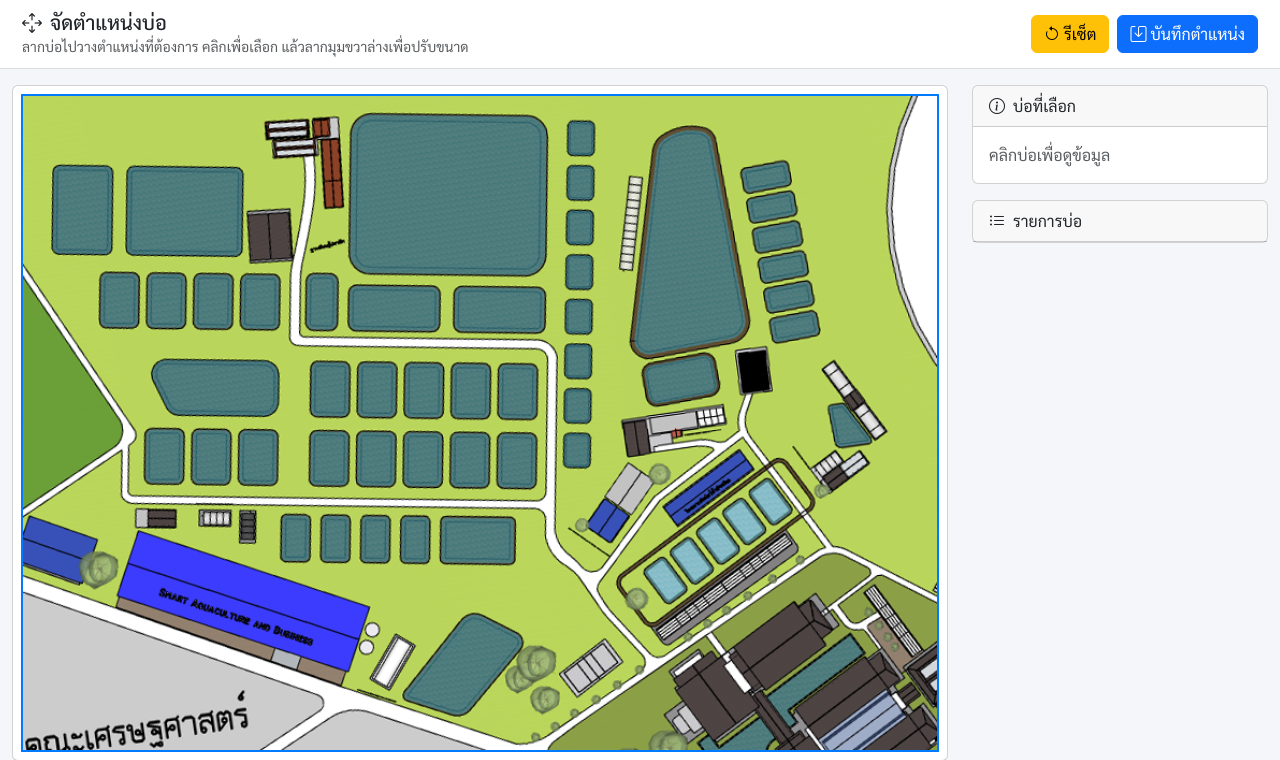
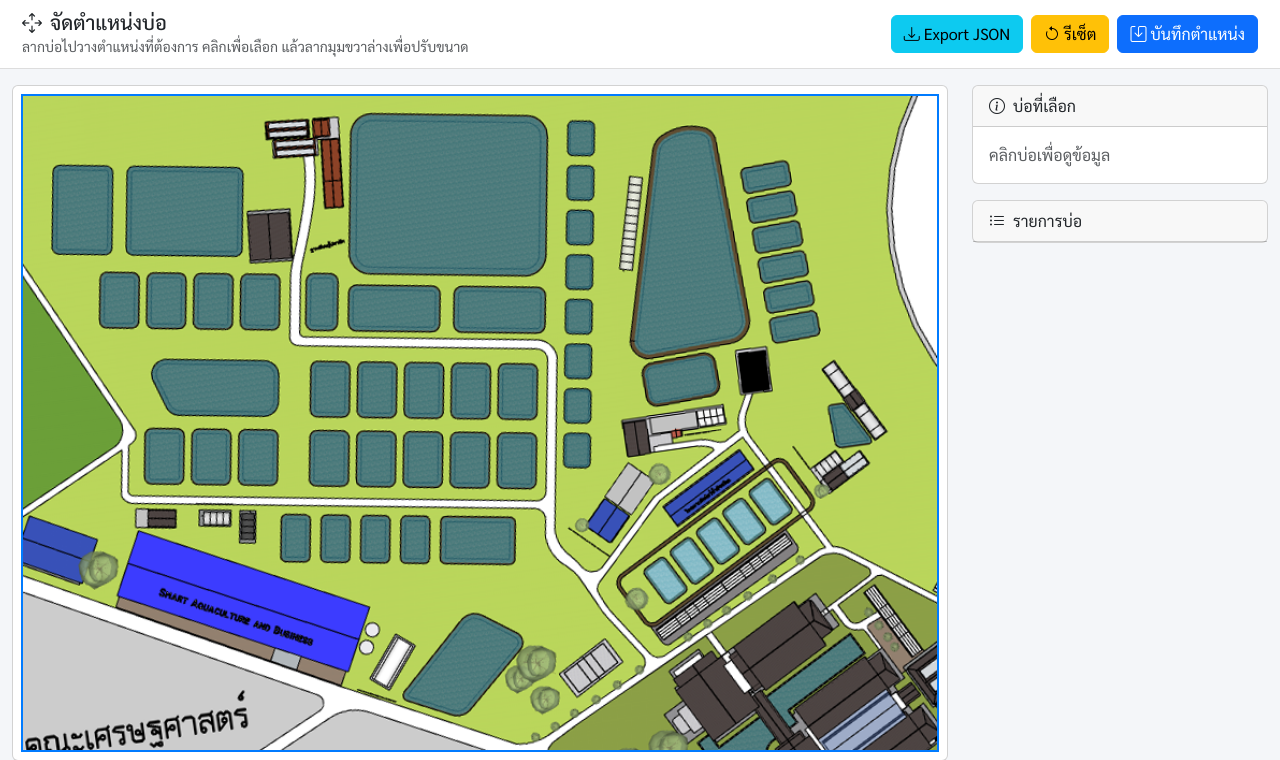
Before and after one commit to DomeAdoonsook/fish-pond-reservation-system, a Node server app: template views/admin/pond-positions.ejs in a window 1280 px wide. Shown: the part 56-816 px from the top of the page. Run offline with Node 20, Linux system fonts and the light colour scheme; the template is opened without the code that fills it, so the values that code supplies are empty; some libraries are stand-ins or nearby versions.

Commit message:
Add Export JSON button for pond positions
- Add Export JSON button to pond position editor
- Shows modal with copyable JSON of current positions
- Allows hardcoding positions in code to persist across deploys

🤖 Generated with [Claude Code](https://claude.com/claude-code)

Co-Authored-By: Claude Opus 4.5 <noreply@anthropic.com>

```diff
--- a/views/admin/pond-positions.ejs
+++ b/views/admin/pond-positions.ejs
@@ -110,6 +110,9 @@
           <small class="text-muted">ลากบ่อไปวางตำแหน่งที่ต้องการ คลิกเพื่อเลือก แล้วลากมุมขวาล่างเพื่อปรับขนาด</small>
         </div>
         <div class="d-flex gap-2">
+          <button class="btn btn-info" onclick="exportPositions()">
+            <i class="bi bi-download me-1"></i>Export JSON
+          </button>
           <button class="btn btn-warning" onclick="resetPositions()">
             <i class="bi bi-arrow-counterclockwise me-1"></i>รีเซ็ต
           </button>
@@ -419,6 +422,36 @@
       });
     }
 
+    function exportPositions() {
+      // สร้าง JSON ที่พร้อม copy ไปใส่ใน code
+      const json = JSON.stringify(currentPositions, null, 2);
+
+      // สร้าง modal แสดง JSON
+      const modal = document.createElement('div');
+      modal.innerHTML = `
+        <div class="modal fade show" style="display:block; background:rgba(0,0,0,0.5);" onclick="this.remove()">
+          <div class="modal-dialog modal-lg" onclick="event.stopPropagation()">
+            <div class="modal-content">
+              <div class="modal-header">
+                <h5 class="modal-title"><i class="bi bi-code me-2"></i>Export ตำแหน่งบ่อ</h5>
+                <button type="button" class="btn-close" onclick="this.closest('.modal').parentElement.remove()"></button>
+              </div>
+              <div class="modal-body">
+                <p class="text-muted">Copy JSON นี้แล้วส่งให้ developer เพื่อ hardcode ลงใน code</p>
+                <textarea class="form-control" rows="15" readonly style="font-family: monospace; font-size: 12px;">${json}</textarea>
+              </div>
+              <div class="modal-footer">
+                <button class="btn btn-primary" onclick="navigator.clipboard.writeText(\`${json.replace(/`/g, '\\`')}\`); alert('Copied!'); this.closest('.modal').parentElement.remove();">
+                  <i class="bi bi-clipboard me-1"></i>Copy to Clipboard
+                </button>
+              </div>
+            </div>
+          </div>
+        </div>
+      `;
+      document.body.appendChild(modal);
+    }
+
     // Click outside to deselect
     editor.addEventListener('click', (e) => {
       if (e.target === editor || e.target.id === 'mapImage' || e.target.id === 'pondOverlay') {
```
